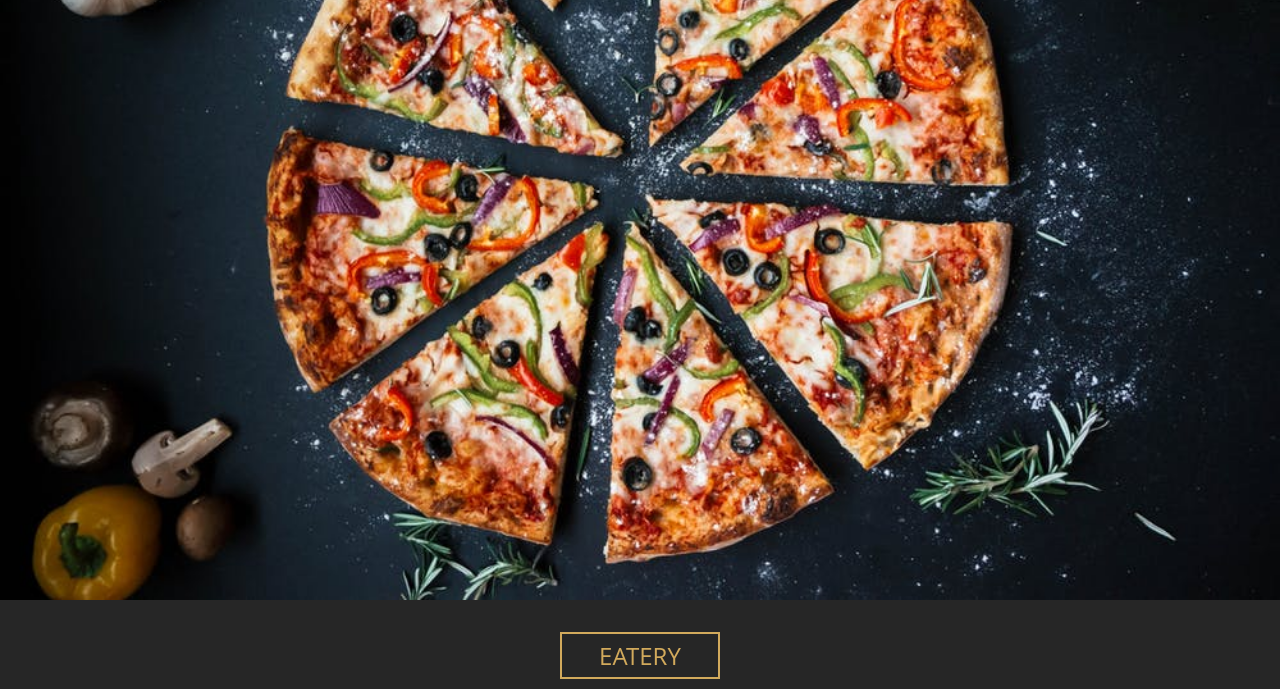
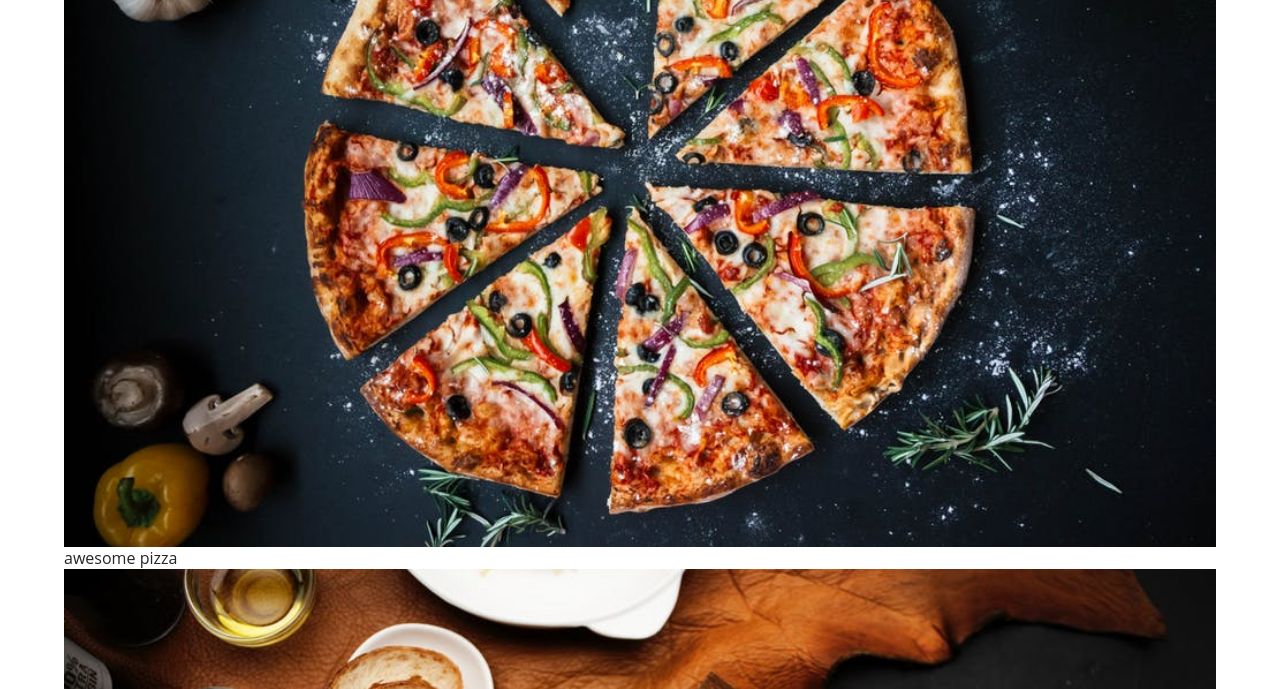
Before and after one commit to Danyvi/gatsby_restaurant, a Gatsby site: page / in a window 1280 px wide. Shown: the part 1513-2202 px from the top of the page. Built offline with nearby package versions, Linux system fonts and the light colour scheme; Gatsby itself is replaced by a stand-in of ours.

Commit message:
Gallery Section Request Multiple Images

```diff
--- a/src/components/HomePageComponents/Gallery.js
+++ b/src/components/HomePageComponents/Gallery.js
@@ -4,9 +4,7 @@ import { StaticQuery, graphql } from 'gatsby'
 import { styles, Section } from '../../utils'
 import Img from 'gatsby-image'
 
-export default function Gallery() {
-  return (
-    <StaticQuery query={graphql`
+const SINGLE_IMAGE = graphql`
   {
     img1:file(relativePath:{eq:"homeGallery/img-1.jpeg"}){
       childImageSharp{
@@ -15,12 +13,58 @@ export default function Gallery() {
         }
       }
     }
+    img2:file(relativePath:{eq:"homeGallery/img-2.jpeg"}){
+      childImageSharp{
+        fluid(maxWidth:500){
+          ...GatsbyImageSharpFluid_tracedSVG
         }
-    `} render={ data=> <Img fluid={data.img1.childImageSharp.fluid} /> }
+      }
+    }
+    img3:file(relativePath:{eq:"homeGallery/img-3.jpeg"}){
+      childImageSharp{
+        fluid(maxWidth:500){
+          ...GatsbyImageSharpFluid_tracedSVG
+        }
+      }
+    }
+  }
+`
+
+export default function Gallery() {
+  return (
+    <StaticQuery
+      query={ SINGLE_IMAGE }
+      render={ data=> {
+        const img1 = data.img1.childImageSharp.fluid;
+        const img2 = data.img2.childImageSharp.fluid;
+        const img3 = data.img3.childImageSharp.fluid;
+
+        return (
+          <Section>
+            <GalleryWrapper>
+              <div className="item item-1">
+                <Img fluid={ img1 } />
+                <p className="info">awesome pizza</p>
+              </div>
+              <div className="item item-2">
+                <Img fluid={ img2 } />
+                <p className="info">awesome pizza</p>
+              </div>
+              <div className="item item-3">
+                <Img fluid={ img3 } />
+                <p className="info">awesome pizza</p>
+              </div>
+            </GalleryWrapper>
+          </Section>
+        )
+      }}
     />
   )
 }
 
+const GalleryWrapper = styled.div`
+
+`
 
 
 // static query will allow to query the data specifically for this component
```
Lines whose indentation alone changed are shown as unchanged.
